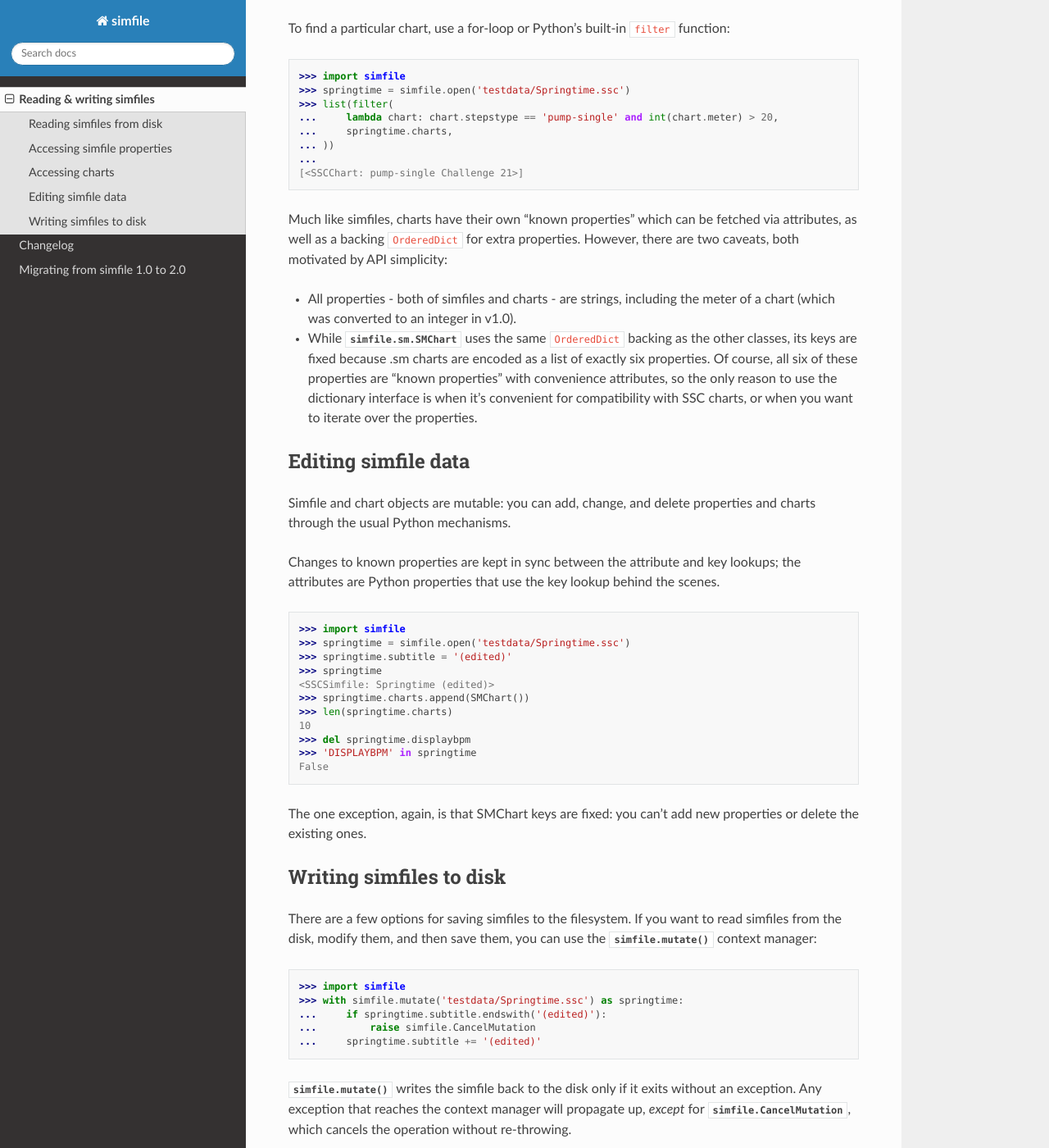
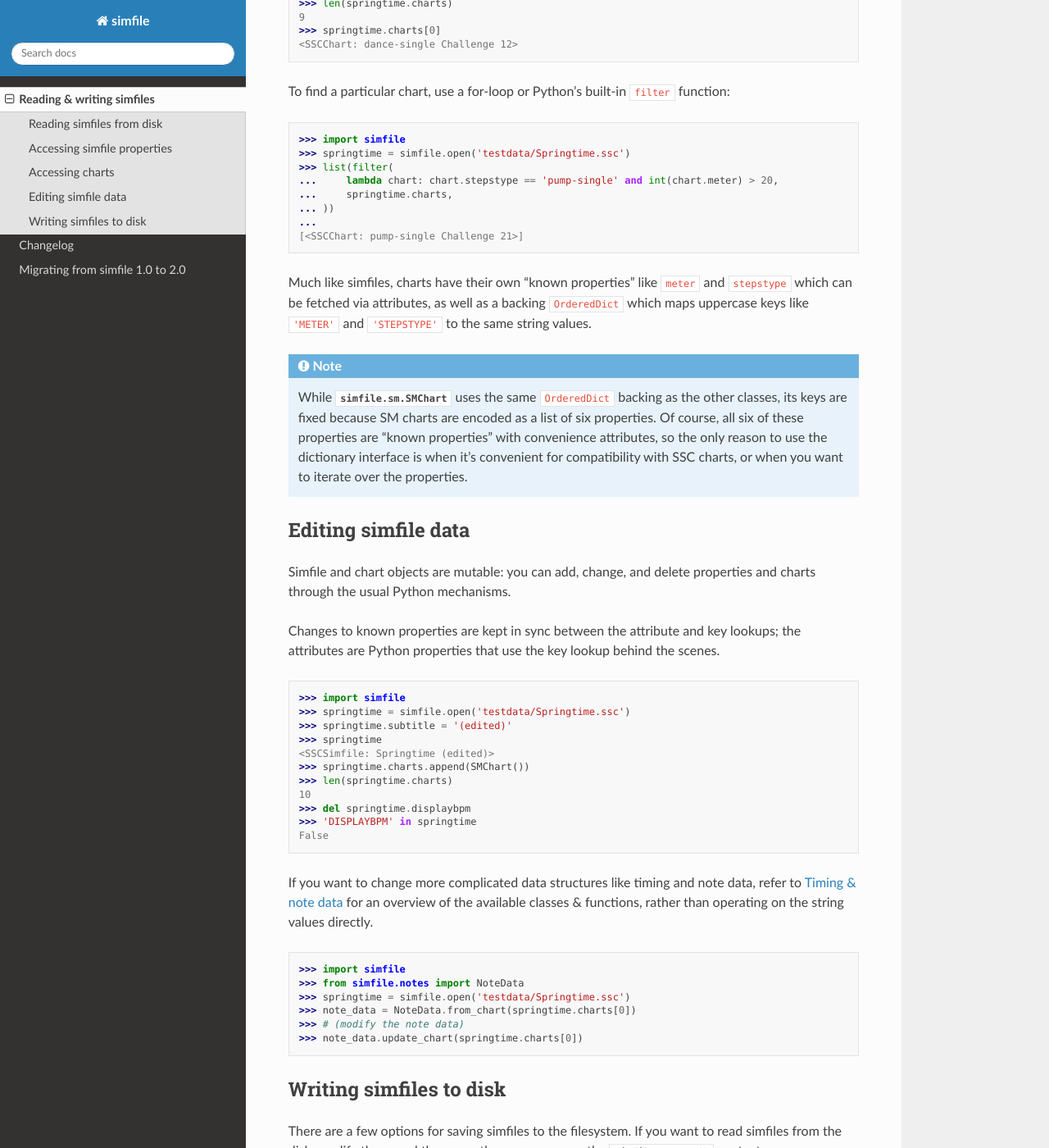
Before and after one commit to garcia/simfile, a Sphinx documentation site: the page built from docs/source/reading-writing.rst, in a window 1280 px wide and 1400 px high, scrolled down 2368 px. Shown: the whole window at 82% size. Built offline with Sphinx 7.4.7 and the Read the Docs theme 2.0.0, drawn with Linux system fonts in a browser that asks for light colours; some of the changed text lies outside the part shown.

Commit message:
update docs

```diff
--- a/docs/source/reading-writing.rst
+++ b/docs/source/reading-writing.rst
@@ -86,7 +86,8 @@
 
 If a property isn't "known", it can still be accessed through the dict-like
 interface. In fact, simfile objects extend :code:`OrderedDict`, so you can
-access & manipulate their properties like a dictionary:
+access & manipulate their properties as a dictionary of uppercase string keys
+mapped to string values:
 
 .. doctest::
 
@@ -101,12 +102,15 @@
     SUBTITLE = ''
     ARTIST = 'Kommisar'
 
-One consequence of the backing :code:`OrderedDict` is that duplicate properties
-are not preserved. This is a rare occurrence among existing simfiles, usually
-indicative of manual editing, and it doesn't appear to have any practical use
-case. However, if the loss of this information is a concern, consider using
-`msdparser <https://msdparser.readthedocs.io/en/latest/>`_ to stream the
-key-value pairs directly.
+.. note::
+
+    One consequence of the backing :code:`OrderedDict` is that **duplicate
+    properties are not preserved.** This is a rare occurrence among existing
+    simfiles, usually indicative of manual editing, and it doesn't appear to
+    have any practical use case. However, if the loss of this information is a
+    concern, consider using
+    `msdparser <https://msdparser.readthedocs.io/en/latest/>`_ to stream the
+    key-value pairs directly.
 
 Accessing charts
 ----------------
@@ -137,18 +141,19 @@
     ...
     [<SSCChart: pump-single Challenge 21>]
 
-Much like simfiles, charts have their own "known properties" which can be
-fetched via attributes, as well as a backing :code:`OrderedDict` for extra
-properties. However, there are two caveats, both motivated by API simplicity:
+Much like simfiles, charts have their own "known properties" like :code:`meter`
+and :code:`stepstype` which can be fetched via attributes, as well as a backing
+:code:`OrderedDict` which maps uppercase keys like :code:`'METER'` and
+:code:`'STEPSTYPE'` to the same string values.
 
-*   All properties - both of simfiles and charts - are strings, including the
-    meter of a chart (which was converted to an integer in v1.0).
-*   While :class:`simfile.sm.SMChart` uses the same :code:`OrderedDict` backing
-    as the other classes, its keys are fixed because .sm charts are encoded
-    as a list of exactly six properties. Of course, all six of these properties
-    are "known properties" with convenience attributes, so the only reason to
-    use the dictionary interface is when it's convenient for compatibility with
-    SSC charts, or when you want to iterate over the properties.
+.. note::
+
+    While :class:`simfile.sm.SMChart` uses the same :code:`OrderedDict` backing
+    as the other classes, its keys are fixed because SM charts are encoded
+    as a list of six properties. Of course, all six of these properties are
+    "known properties" with convenience attributes, so the only reason to use
+    the dictionary interface is when it's convenient for compatibility with SSC
+    charts, or when you want to iterate over the properties.
 
 Editing simfile data
 --------------------
@@ -174,8 +179,18 @@
     >>> 'DISPLAYBPM' in springtime
     False
 
-The one exception, again, is that SMChart keys are fixed: you can't add new
-properties or delete the existing ones.
+If you want to change more complicated data structures like timing and note
+data, refer to :ref:`timing-note-data` for an overview of the available classes
+& functions, rather than operating on the string values directly.
+
+.. doctest::
+
+    >>> import simfile
+    >>> from simfile.notes import NoteData
+    >>> springtime = simfile.open('testdata/Springtime.ssc')
+    >>> note_data = NoteData.from_chart(springtime.charts[0])
+    >>> # (modify the note data)
+    >>> note_data.update_chart(springtime.charts[0])
 
 Writing simfiles to disk
 ------------------------
--- /dev/null
+++ b/docs/source/timing-note-data.rst
@@ -0,0 +1,6 @@
+.. _timing-note-data:
+
+Timing & note data
+==================
+
+TODO
```
Also changed, not shown: docs/source/changelog.rst (+9 -0 lines).
